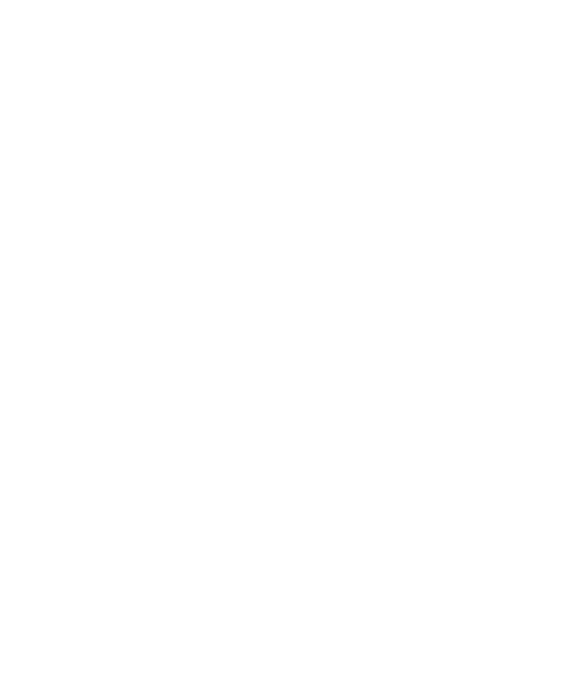
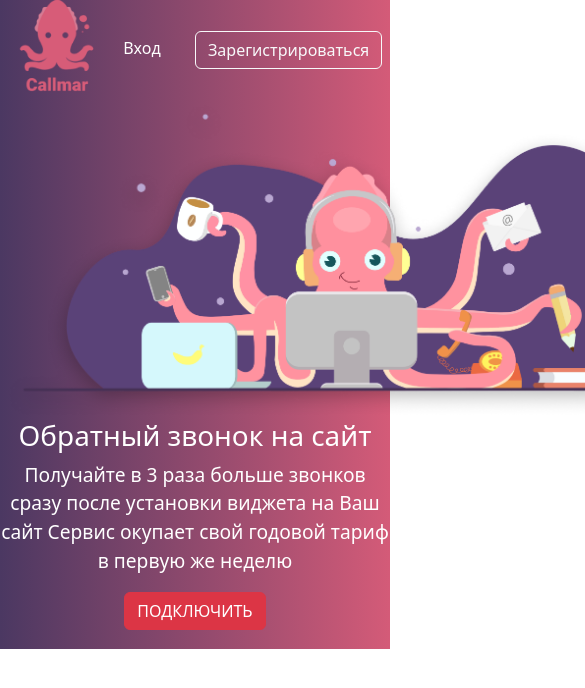
Before and after one commit to ByteMe6/callmar, a plain HTML site: page index.html in a window 390 px wide. Shown: the top 688 px of the page, 585 px wide, since content can reach past the window. Drawn offline with nearby package versions, Linux system fonts and the light colour scheme.

Commit message:
header and haro
header
-computer
- tablet
100%
hero
- computer 100%
- tablet 100%

```diff
--- a/index.html
+++ b/index.html
@@ -1,14 +1,46 @@
 <!DOCTYPE html>
 <html lang="en">
-<head>
-    <meta charset="UTF-8">
-    <meta name="viewport" content="width=device-width, initial-scale=1.0">
+  <head>
+    <meta charset="UTF-8" />
+    <meta name="viewport" content="width=device-width, initial-scale=1.0" />
     <title>Document</title>
-    <link rel="stylesheet" href="./css/index.css">
-</head>
-<body>
+    <link
+      href="https://cdn.jsdelivr.net/npm/bootstrap@5.3.3/dist/css/bootstrap.min.css"
+      rel="stylesheet"
+      integrity="sha384-QWTKZyjpPEjISv5WaRU9OFeRpok6YctnYmDr5pNlyT2bRjXh0JMhjY6hW+ALEwIH"
+      crossorigin="anonymous"
+    />
+    <link rel="stylesheet" href="./css/index.css" />
+  </head>
+  <body>
     <header>
+      <img src="./img/logo.png" alt="callmar" class="logo" />
+      <div class="logIn">
+        <a class="logInBtn">Вход</a>
+        <button class="singUpBtn btn btn-outline-light">
+          Зарегистрироваться
+        </button>
+      </div>
+    </header>
+    <main>
+      <section class="hero">
+        <img src="./img/hero.png" class="bigbro" alt="bigBro" />
+        <!-- <img src="./img/BigBro-tablet.png" alt="" class="BigBro-tablet"> -->
+        <h1 class="callback">Обратный звонок на сайт</h1>
+        <p class="heroText">
+          Получайте в 3 раза больше звонков сразу после установки виджета на Ваш
+          сайт Сервис окупает свой годовой тариф в первую же неделю
+        </p>
+        <button class="heroBTN connectBTN btn btn-danger">
+            подключить
+        </button>
+      </section>
+    </main>
 
-    </header>
-</body>
+    <script
+      src="https://cdn.jsdelivr.net/npm/bootstrap@5.3.3/dist/js/bootstrap.bundle.min.js"
+      integrity="sha384-YvpcrYf0tY3lHB60NNkmXc5s9fDVZLESaAA55NDzOxhy9GkcIdslK1eN7N6jIeHz"
+      crossorigin="anonymous"
+    ></script>
+  </body>
 </html>
--- a/scss/index.scss
+++ b/scss/index.scss
@@ -1 +1,3 @@
-@import "./sections/header"
+@import "./utils/reset.scss";
+@import "./sections/header";
+@import "./sections/hero";
--- a/scss/sections/_header.scss
+++ b/scss/sections/_header.scss
@@ -0,0 +1,18 @@
+.logo {
+  width: 100px;
+}
+header {
+  background-color: #d45b78;
+  background: rgb(75, 56, 98);
+  background: linear-gradient(
+    90deg,
+    rgba(75, 56, 98, 1) 0%,
+    rgba(212, 91, 120, 1) 100%
+  );
+    display: flex;
+    justify-content: space-around;
+  align-items: center;
+}
+.logInBtn{
+  margin-right: 30px;
+}
--- /dev/null
+++ b/scss/sections/_hero.scss
@@ -0,0 +1,28 @@
+.hero {
+  background-color: #d45b78;
+  background: rgb(75, 56, 98);
+  background: linear-gradient(
+    90deg,
+    rgba(75, 56, 98, 1) 0%,
+    rgba(212, 91, 120, 1) 100%
+  );
+  text-align: center;
+  padding-bottom: 5%;
+}
+.bigbro{
+    height: 30rem;
+}
+.heroText{
+//     width: 961px;
+//   text-align: center;
+//   margin-left: 15%;
+    font-size: larger;
+}
+.heroBTN{
+    text-transform: uppercase;
+}
+@media (max-width:1030px) {
+    .bigbro {
+            height: 20rem;
+        }
+}
--- /dev/null
+++ b/scss/utils/_reset.scss
@@ -0,0 +1,9 @@
+*{
+    box-sizing: border-box;
+    padding: 0;
+    margin: 0;
+}
+a,h1,h2,h3,h4,h5,h6,p,span{
+    color:white;
+    text-decoration: none;
+}
```
Also changed, not shown: css/index.css, img/BigBro-tablet.png (added), img/hero.png (added), img/logo.png (added), 1 other file.
